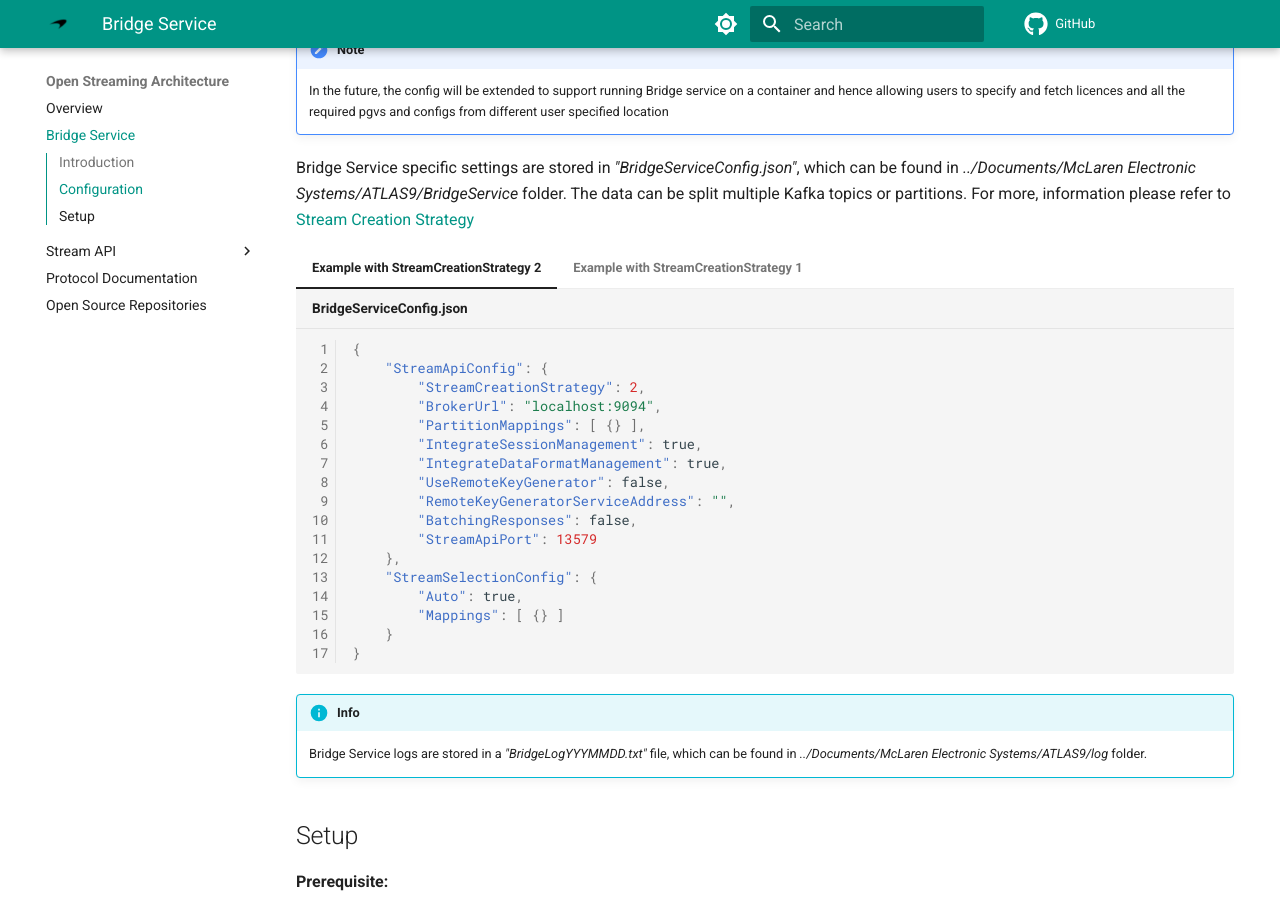
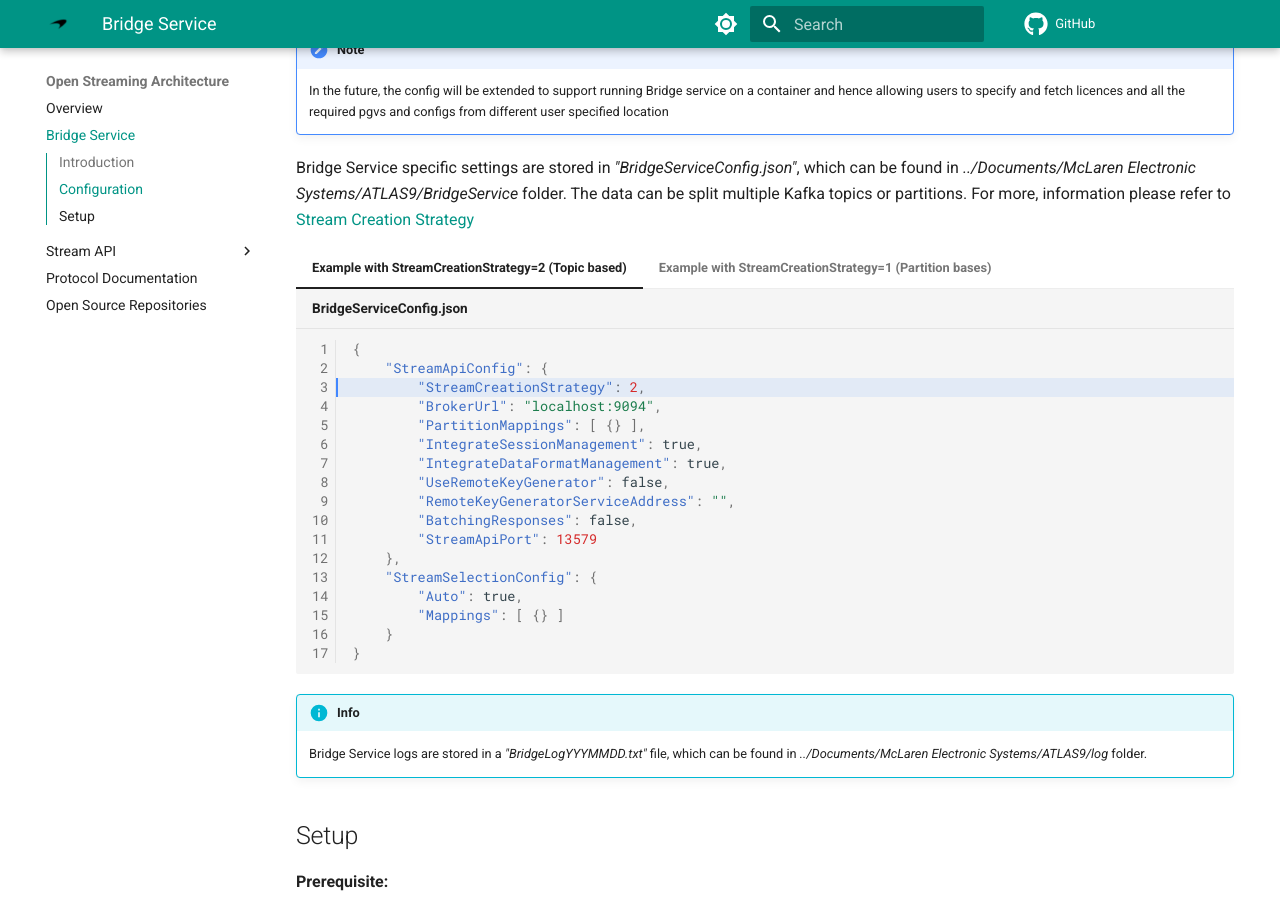
Before and after one commit to mat-docs/SECU4.Site, an MkDocs documentation site: the page built from docs/open_streaming_architecture/bridge_service/index.md, in a window 1280 px wide and 900 px high, scrolled down 512 px. Built offline with MkDocs 1.6.1 and Material for MkDocs 9.7.7, drawn with Linux system fonts in a browser that asks for light colours; comment, search, counter and statistics services are not loaded.

Commit message:
Update index.md

````diff
--- a/docs/open_streaming_architecture/bridge_service/index.md
+++ b/docs/open_streaming_architecture/bridge_service/index.md
@@ -16,9 +16,9 @@ Currently, the Bridge Service is installed with ADS and will share settings used
 Bridge Service specific settings are stored in *"BridgeServiceConfig.json"*, which can be found in *../Documents/McLaren Electronic Systems/ATLAS9/BridgeService* folder. The data can be split multiple Kafka topics or partitions. For more, information please refer to [Stream Creation Strategy](https://atlas.mclarenapplied.com/secu4/open_streaming_architecture/stream_api/stream_server/#stream-creation-strategy)
 
 
-=== "Example with StreamCreationStrategy 2"
+=== "Example with StreamCreationStrategy=2 (Topic based)"
 
-    ```json title="BridgeServiceConfig.json" linenums="1"
+    ```json title="BridgeServiceConfig.json" linenums="1" hl_lines="3"
     {
         "StreamApiConfig": {
             "StreamCreationStrategy": 2,
@@ -37,9 +37,9 @@ Bridge Service specific settings are stored in *"BridgeServiceConfig.json"*, whi
         }
     }
     ```
-=== "Example with StreamCreationStrategy 1"
+=== "Example with StreamCreationStrategy=1 (Partition bases)"
 
-    ```json title="BridgeServiceConfig.json" linenums="1"
+    ```json title="BridgeServiceConfig.json" linenums="1" hl_lines="3"
     {
         "StreamApiConfig": {
             "StreamCreationStrategy": 1,
````
